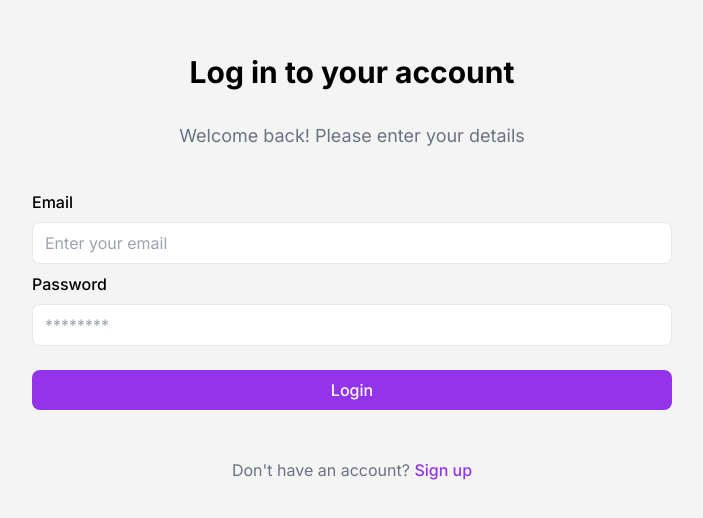
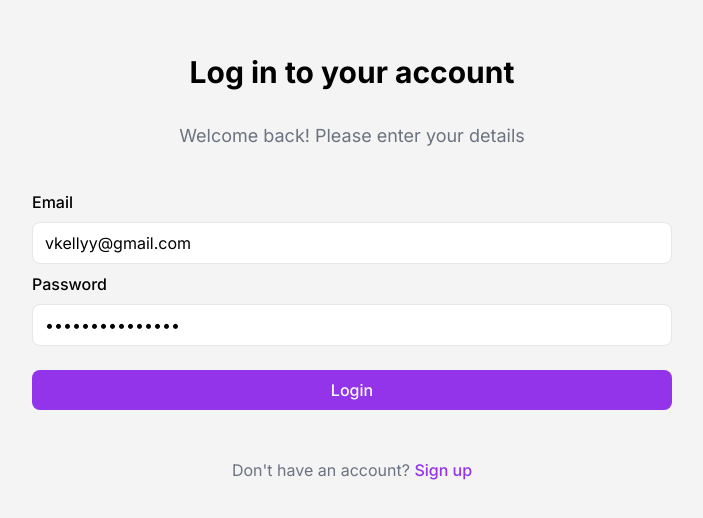
Before and after one commit to NessJade96/AchivCraft, a React (Vite) app in the folder client/: page /login in a window 1280 px wide. Shown: the part 106-624 px from the top of the page, without its empty margins (288-991 px from the left). Built offline with nearby package versions, Linux system fonts and the light colour scheme.

Commit message:
test cookie domain

```diff
--- a/client/src/pages/Login.tsx
+++ b/client/src/pages/Login.tsx
@@ -20,7 +20,7 @@ export function Login() {
             required
             type="email"
             name="email"
-            //defaultValue="vkellyy@gmail.com"
+            defaultValue="vkellyy@gmail.com"
             placeholder="Enter your email"
           />
         </FormItem>
@@ -29,7 +29,7 @@ export function Login() {
             required
             type="password"
             name="password"
-            //defaultValue="V_HHicBASx5_P2M"
+            defaultValue="V_HHicBASx5_P2M"
             placeholder="********"
           />
         </FormItem>
```
Also changed, not shown: 1 other file (tests, documents, lock files or other folders).
